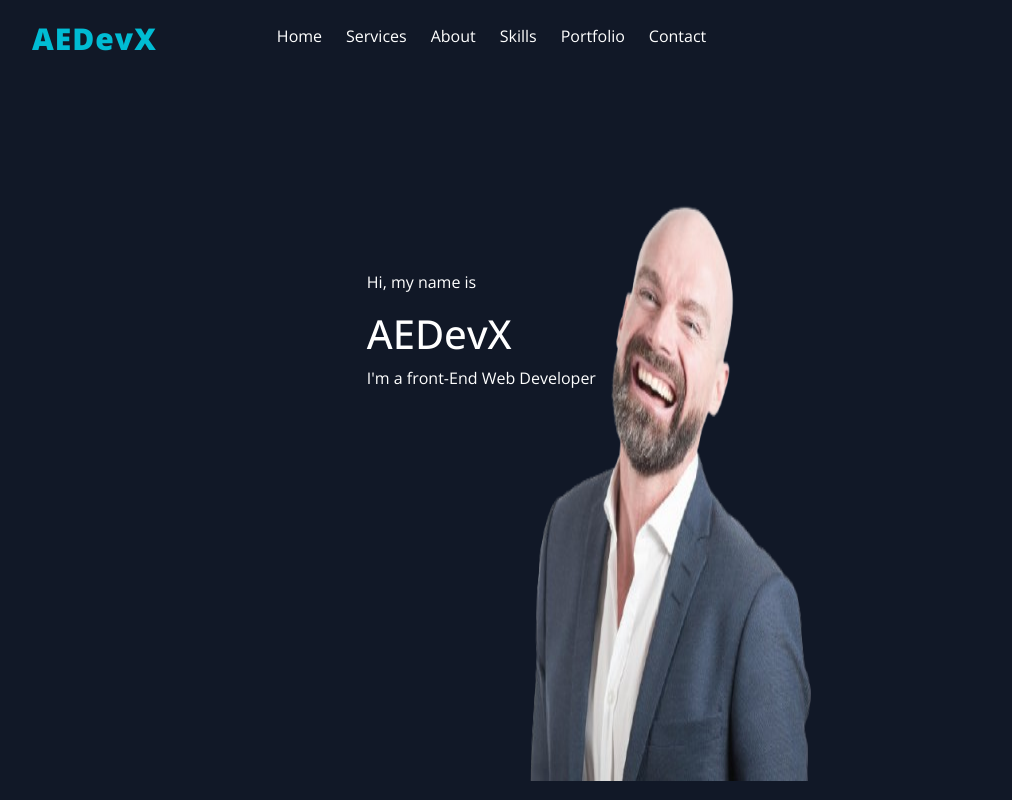
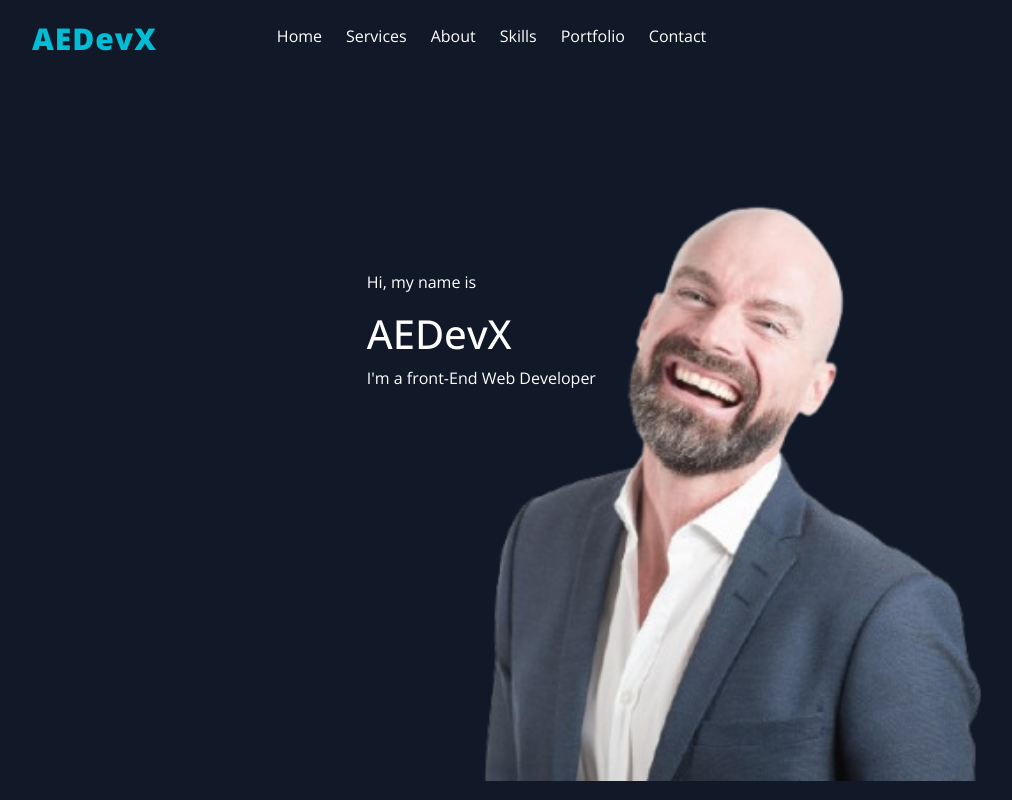
Before and after one commit to AEDevX/my-portfolio, a plain HTML site: page index.html in a window 1280 px wide. Shown: the top 800 px of the page, without its empty margins (50-1062 px from the left). Drawn offline with nearby package versions, Linux system fonts and the light colour scheme; a web font is replaced by a local one.

Commit message:
Fixed the hero image

```diff
--- a/style.css
+++ b/style.css
@@ -60,11 +60,10 @@ body{
 
 
 .hero-section {
-    width: 100%;
     display: flex;
     justify-content: center;
     position: relative;
-    min-height: 90vh;
+    height: 90vh;
 
 }
 
```
